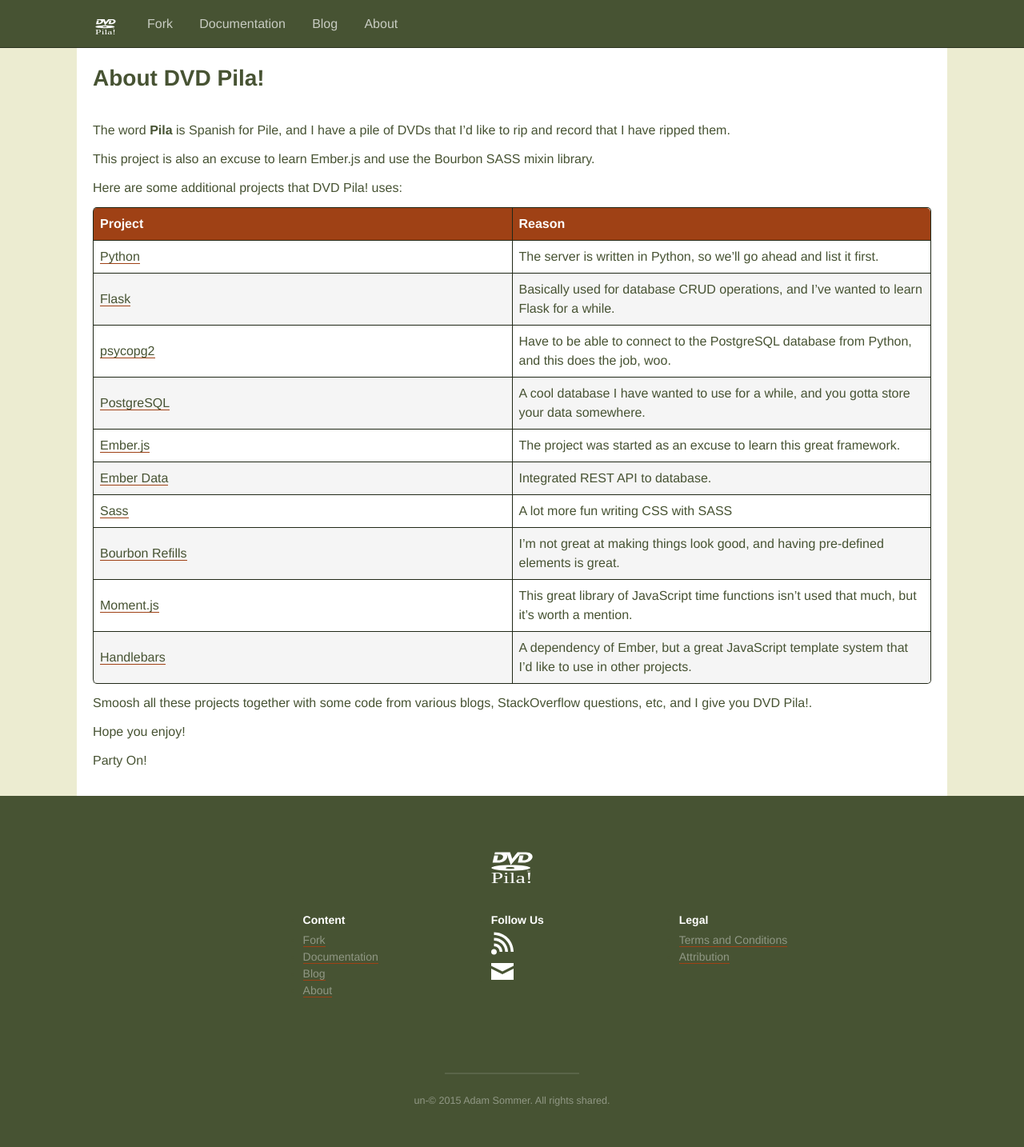
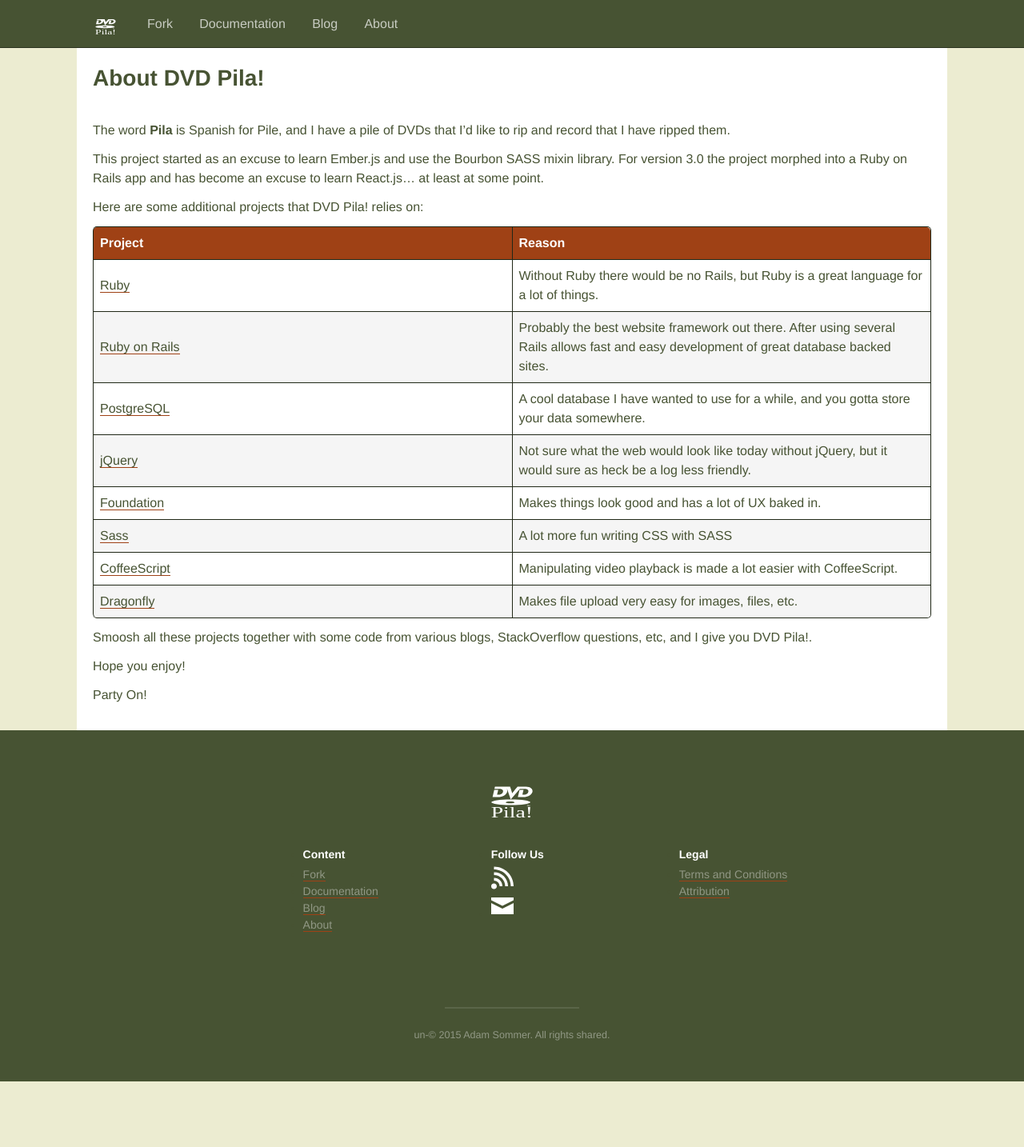
Before and after one commit to asommer70/dvdpila, a Jekyll site: the page built from about.md, in a window 1280 px wide. Shown: the whole page at 80% size. Built offline with Jekyll 4.4.1, drawn with Linux system fonts in a browser that asks for light colours; comment, search, counter and statistics services are not loaded; after the commit the page ends 1352 px from its top, so only the background shows below that.

Commit message:
Updated index page about creating DVDs with BarcodePOST, and updated About page dependency project table.

```diff
--- a/about.md
+++ b/about.md
@@ -9,22 +9,20 @@
 
 The word <strong>Pila</strong> is Spanish for Pile, and I have a pile of DVDs that I'd like to rip and record that I have ripped them.
 
-This project is also an excuse to learn Ember.js and use the Bourbon SASS mixin library.
+This project started as an excuse to learn Ember.js and use the Bourbon SASS mixin library.  For version 3.0 the project morphed into a Ruby on Rails app and has become an excuse to learn React.js... at least at some point.
 
-Here are some additional projects that DVD Pila! uses:
+Here are some additional projects that DVD Pila! relies on:
 
 | Project       | Reason        |
 | ------------- | ------------- |
-| [Python](https://www.python.org/)             | The server is written in Python, so we'll go ahead and list it first.                                 |
-| [Flask](http://flask.pocoo.org/)              | Basically used for database CRUD operations, and I've wanted to learn Flask for a while.              |
-| [psycopg2](http://initd.org/psycopg/)         | Have to be able to connect to the PostgreSQL database from Python, and this does the job, woo.        |
+| [Ruby](https://www.ruby-lang.org/en/)         | Without Ruby there would be no Rails, but Ruby is a great language for a lot of things. |
+| [Ruby on Rails](http://rubyonrails.org/)      | Probably the best website framework out there. After using several Rails allows fast and easy development of great database backed sites. |
 | [PostgreSQL](http://www.postgresql.org/)      | A cool database I have wanted to use for a while, and you gotta store your data somewhere.            |
-| [Ember.js](http://emberjs.com/)               | The project was started as an excuse to learn this great framework.                                   |
-| [Ember Data](https://github.com/emberjs/data) | Integrated REST API to database.                                                                      |
-| [Sass](http://sass-lang.com/)                 | A lot more fun writing CSS with SASS                                                                  |
-| [Bourbon Refills](http://refills.bourbon.io/) | I'm not great at making things look good, and having pre-defined elements is great.                   |
-| [Moment.js](http://momentjs.com/)             | This great library of JavaScript time functions isn't used that much, but it's worth a mention.       |
-| [Handlebars](http://handlebarsjs.com/)        | A dependency of Ember, but a great JavaScript template system that I'd like to use in other projects. |
+| [jQuery](https://jquery.com/)                 | Not sure what the web would look like today without jQuery, but it would sure as heck be a log less friendly. |
+| [Foundation](http://foundation.zurb.com/)     | Makes things look good and has a lot of UX baked in. |
+| [Sass](http://sass-lang.com/)                 | A lot more fun writing CSS with SASS                                |
+| [CoffeeScript](http://coffeescript.org/)      | Manipulating video playback is made a lot easier with CoffeeScript. |
+| [Dragonfly](http://markevans.github.io/dragonfly/) | Makes file upload very easy for images, files, etc. |
 
 Smoosh all these projects together with some code from various blogs, StackOverflow questions, etc, and I give you DVD Pila!.
 
--- a/index.html
+++ b/index.html
@@ -23,9 +23,9 @@
         <img src="assets/images/spreadsheet_white.svg" alt="" width="28" height="29">
       </div>
       <div class="bullet-content">
-        <h2>Simple Database</h2>
+        <h2>Easy to Create DVDs</h2>
         <p>
-        A simple table to contain the meta information about your DVD archive.  Easy to integrate the schema into larger applications.
+        Easily create DVDs by scanning the barcode on the package.  A great app for that is <a href="http://barcodepost.thehoick.com/" target="_blank">BarcodePOST</a>.
         </p>
       </div>
     </div>
```
